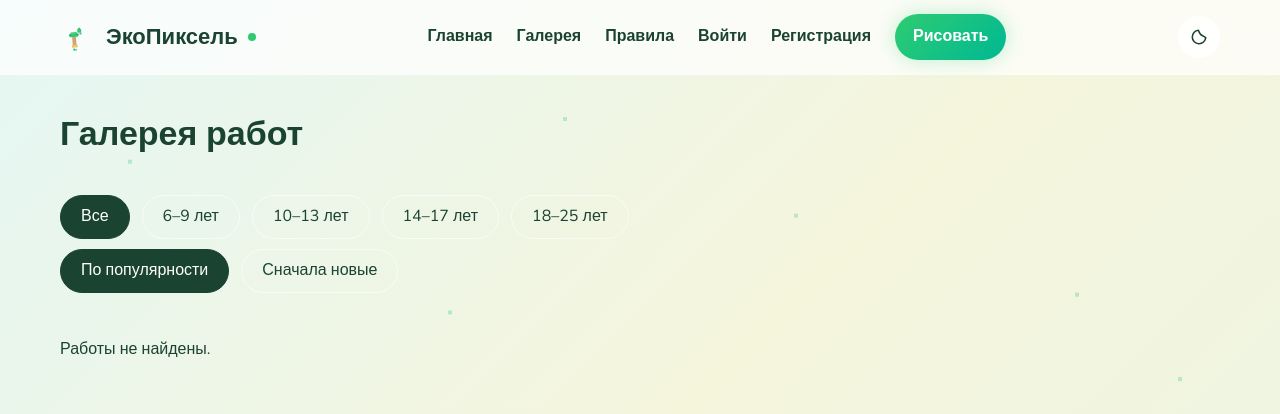
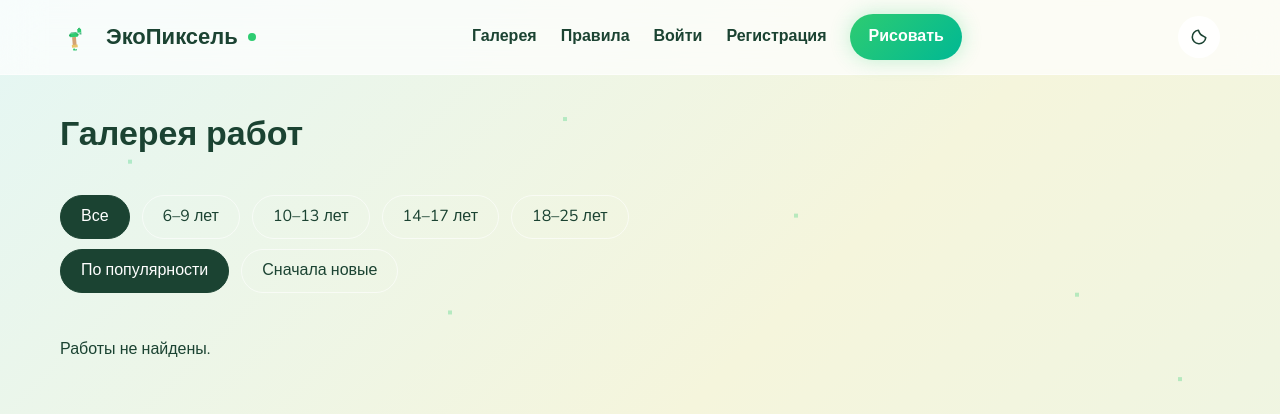
Before and after one commit to Nastya2888/EcoPixel, a Django app: page /gallery/ in a window 1280 px wide. Shown: the top 414 px of the page. Run offline with Django 5.2, Linux system fonts and the light colour scheme; data that the repository does not hold is empty.

Commit message:
Remove Home nav link; logo already links to the homepage.
Co-authored-by: Cursor <cursoragent@cursor.com>

```diff
--- a/templates/base.html
+++ b/templates/base.html
@@ -56,7 +56,6 @@
             <span></span><span></span><span></span>
         </button>
         <nav id="main-nav" class="main-nav mobile-menu">
-            <a href="{% url 'index' %}">Главная</a>
             <a href="{% url 'gallery' %}">Галерея</a>
             <a href="{% url 'rules' %}">Правила</a>
             {% if user.is_authenticated %}
```
